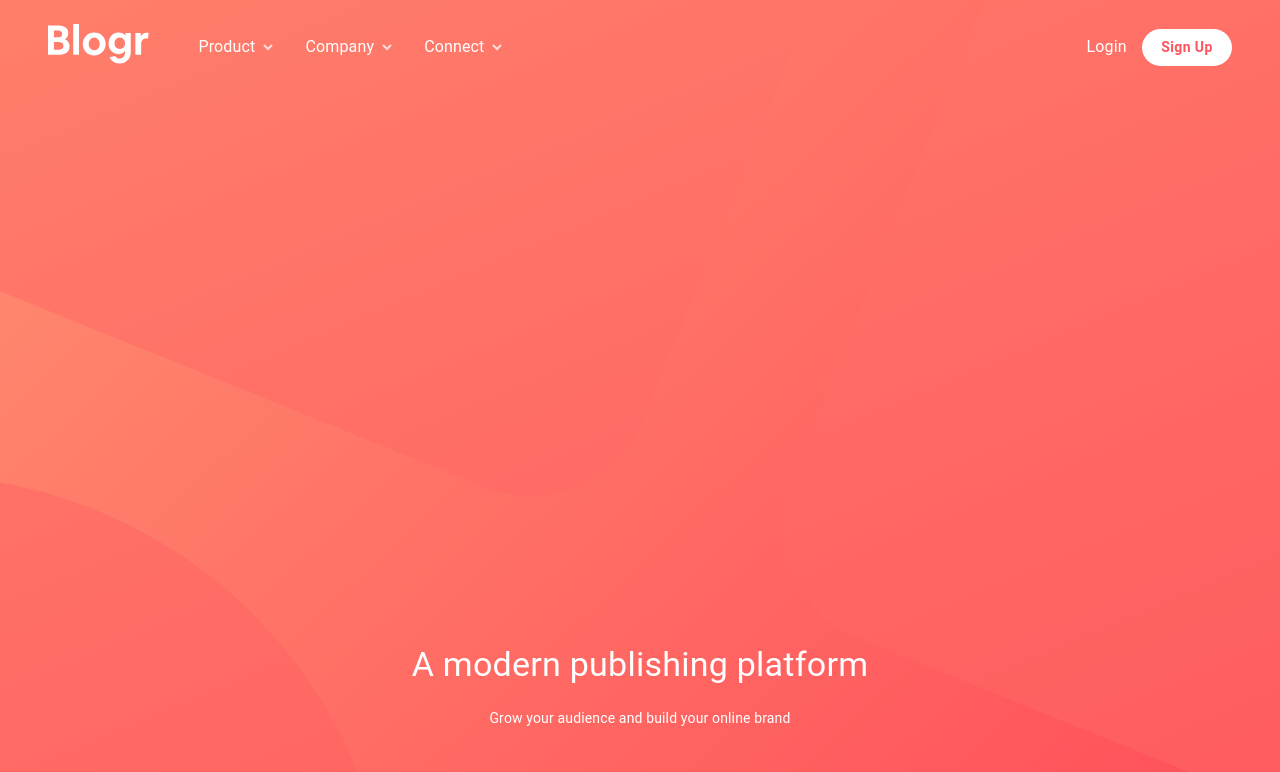
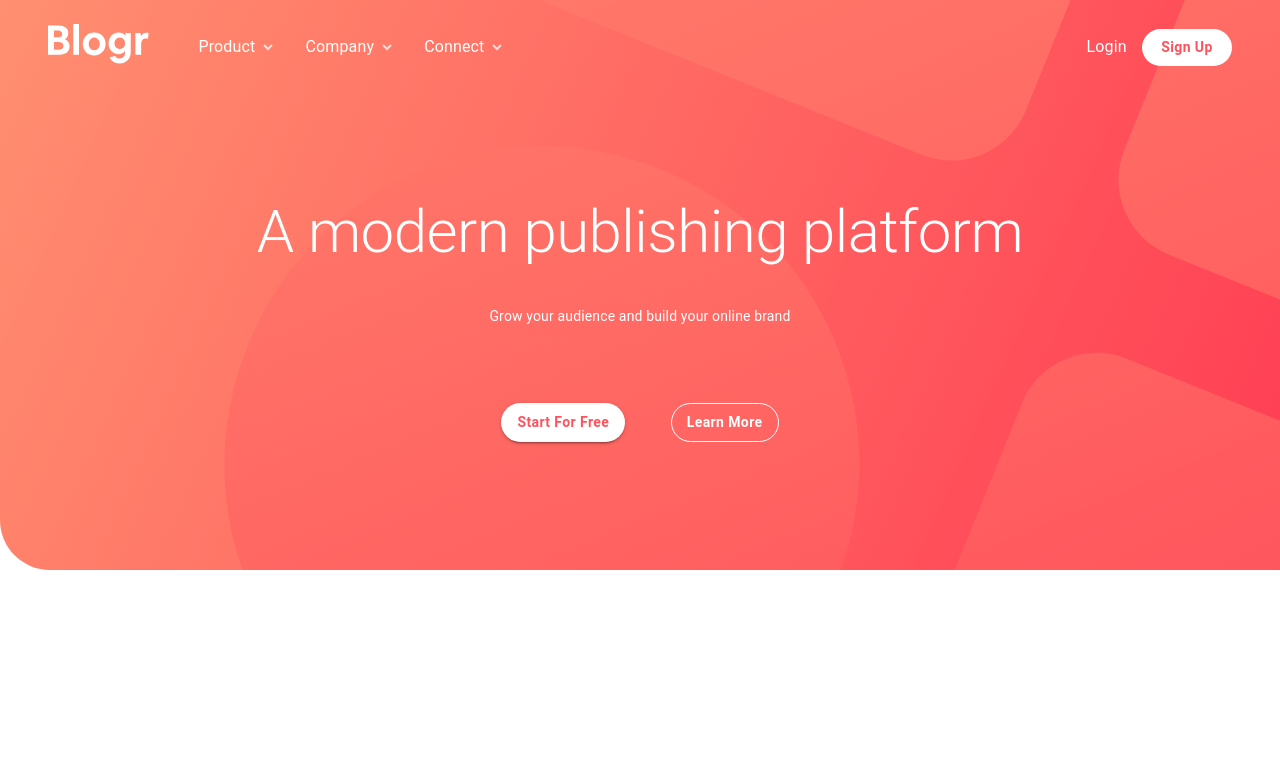
Before and after one commit to TifennQ/FrontEndMenterBlogr, a React (Create React App) app: page / in a window 1280 px wide. Shown: the top 772 px of the page. Built offline with nearby package versions, Linux system fonts and the light colour scheme.

Commit message:
Hero desktop

```diff
--- a/src/App.js
+++ b/src/App.js
@@ -1,11 +1,24 @@
 import Header from "./components/Header/Header";
 import Hero from "./components/Hero";
+import useWindowDimensions from './getWindowDimensions'
+import React, { useState, useEffect} from 'react'
 
 function App() {
+  const {width, height} = useWindowDimensions()
+  const [isDesktop, setIsDesktop] = useState(null)
+
+  useEffect(() => {
+    if(width < 960) {
+      setIsDesktop(false)
+    }
+    else {
+      setIsDesktop(true)
+    }
+}, [width])
   return (
     <>
       <Header></Header>
-      <Hero></Hero>
+      <Hero isDesktop={isDesktop} ></Hero>
     </>
   );
 }
--- a/src/components/Hero.js
+++ b/src/components/Hero.js
@@ -2,7 +2,7 @@ import { Button, makeStyles, Typography } from '@material-ui/core'
 import React from 'react'
 import bgPattern from '../images/bg-pattern-intro.svg'
 
-const useStyles = makeStyles((them) => ({
+const useStyles = makeStyles((theme) => ({
     bgImageContainer: {
         background: 'linear-gradient(bottom right, hsl(353, 100%, 62%), hsl(13, 100%, 72%))',
         borderBottomLeftRadius: '50px',
@@ -12,7 +12,10 @@ const useStyles = makeStyles((them) => ({
         width: '100%',
         transform: 'scale(3)',
         zIndex: "80",
-        position: "relative"
+        position: "relative",
+        [theme.breakpoints.up('sm')]: {
+            transform: "scale(2) translateY(-15%) translateX(15%)"
+        }
     },
     heroContainer: {
         zIndex: "99",
@@ -30,6 +33,10 @@ const useStyles = makeStyles((them) => ({
         },
         "& h2": {
             marginBottom: "10%"
+        },
+        [theme.breakpoints.up('sm')]: {
+            marginTop: "-85%",
+            marginBottom: "10%"
         }
     },
     heroPara: {
@@ -39,6 +46,9 @@ const useStyles = makeStyles((them) => ({
         width: "100%",
         display: "flex",
         justifyContent: "space-around",
+        [theme.breakpoints.up('sm')]: {
+            width: "30%"
+        },
         "& span": {
             textTransform: "capitalize",
             fontWeight: "bold"
@@ -47,20 +57,37 @@ const useStyles = makeStyles((them) => ({
             borderRadius: "50px",
             paddingTop: "5%",
             paddingBottom: "5%",
+            transition: "all 300ms ease-in-out",
+            [theme.breakpoints.up('sm')]: {
+                paddingTop: "2%",
+                paddingBottom: "2%",
+            }
         },
         "& button:first-child": {
             backgroundColor: "white",
-            color: "hsl(356, 100%, 66%)"
+            color: "hsl(356, 100%, 66%)",
+            [theme.breakpoints.up('sm')]: {
+                "&:hover": {
+                    color: "white",
+                    background: "hsl(355, 100%, 74%)"
+                }
+            }
         },
         "& button:last-child": {
             borderColor: "white",
-            color: "white"
+            color: "white",
+            [theme.breakpoints.up('sm')]: {
+                "&:hover": {
+                    background: "white",
+                    color: "hsl(355, 100%, 74%)"
+                }
+            }
         }
 
     }
 }))
 
-const Hero = () => {
+const Hero = ({isDesktop}) => {
     const classes = useStyles()
     return (
         <>
@@ -68,7 +95,7 @@ const Hero = () => {
             <img className={classes.bgImage} src={bgPattern} alt="Mobile Hero"/>
             <div className={classes.heroContainer}>
                 <div className={classes.heroPara}>
-                    <Typography variant="h4" component="h1">A modern publishing platform</Typography>
+                    <Typography variant={`${isDesktop ? "h2" : "h4"}`}  component="h1">A modern publishing platform</Typography>
                     <Typography variant="body2" component="h2">Grow your audience and build your online brand</Typography>
                 </div>
                 <div className={classes.heroButtons}>
--- /dev/null
+++ b/src/getWindowDimensions.js
@@ -0,0 +1,31 @@
+import { useState, useEffect } from 'react';
+import { useCallback } from 'react'
+
+export default function useWindowDimensions() {
+
+  const hasWindow = typeof window !== 'undefined';
+
+  const getWindowDimensions = useCallback(() => {
+    const width = hasWindow ? window.innerWidth : null;
+    const height = hasWindow ? window.innerHeight : null;
+    return {
+      width,
+      height,
+    }
+  }, [hasWindow])
+
+  const [windowDimensions, setWindowDimensions] = useState(getWindowDimensions());
+
+  useEffect(() => {
+    if (hasWindow) {
+      function handleResize() {
+        setWindowDimensions(getWindowDimensions());
+      }
+
+      window.addEventListener('resize', handleResize);
+      return () => window.removeEventListener('resize', handleResize);
+    }
+  }, [hasWindow, getWindowDimensions]);
+
+  return windowDimensions;
+}
```
